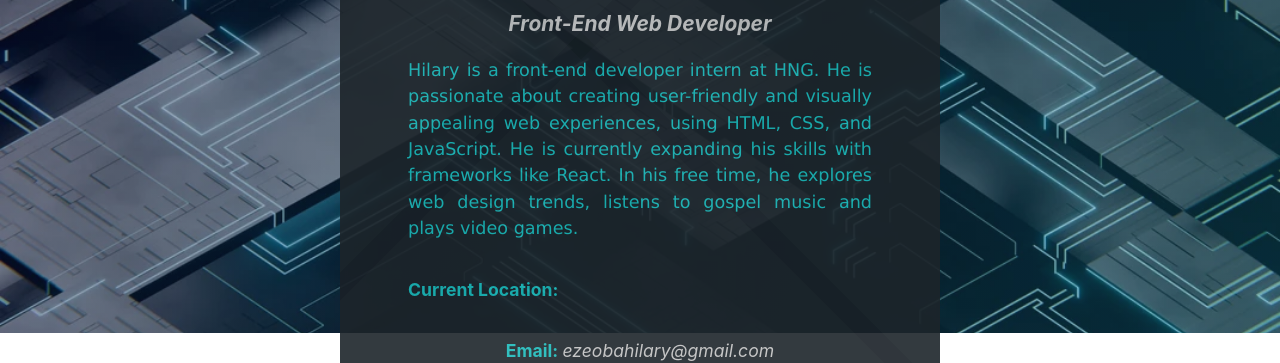
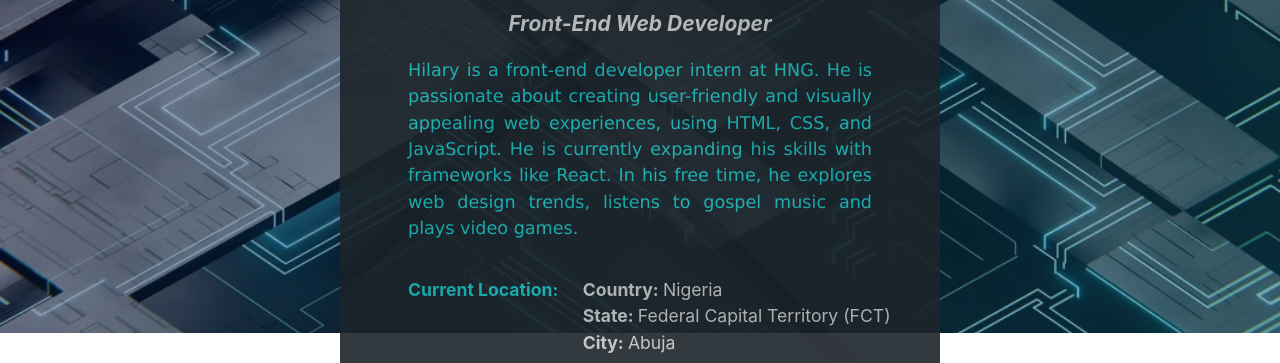
Before and after one commit to Ezeoba-Hilary/HNG12-front-end-stage-0-task, a plain HTML site: page index.html in a window 1280 px wide. Shown: the part 467-830 px from the top of the page. Drawn offline with Linux system fonts and the light colour scheme.

Commit message:
Update index.html
Removed live location update

```diff
--- a/index.html
+++ b/index.html
@@ -39,7 +39,7 @@
             <!--Current location-->
             <div id="current_location" class="container-item">
                 <p class="first">Current Location: </p>
-                <p data-testid="currentLocation" id="location"></p> <!--My script-->
+                <p data-testid="currentLocation"><b>Country: </b> Nigeria <br> <b>State: </b> Federal Capital Territory (FCT) <br> <b>City: </b>Abuja </p>
             </div>
 
             <!--Email address-->
```
